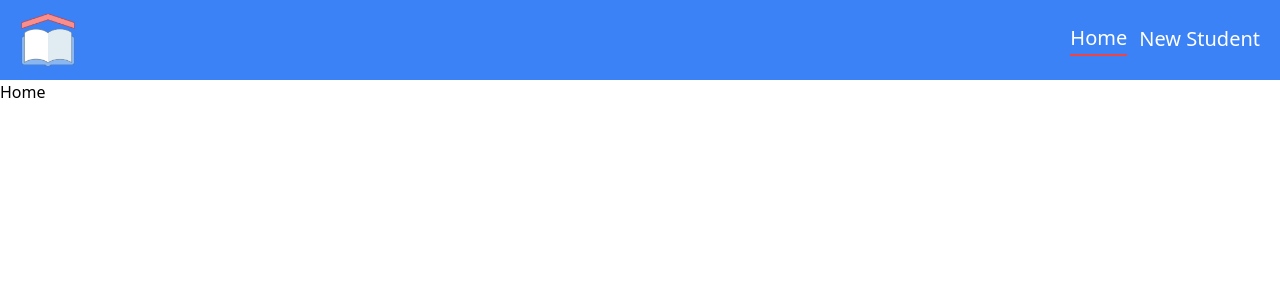
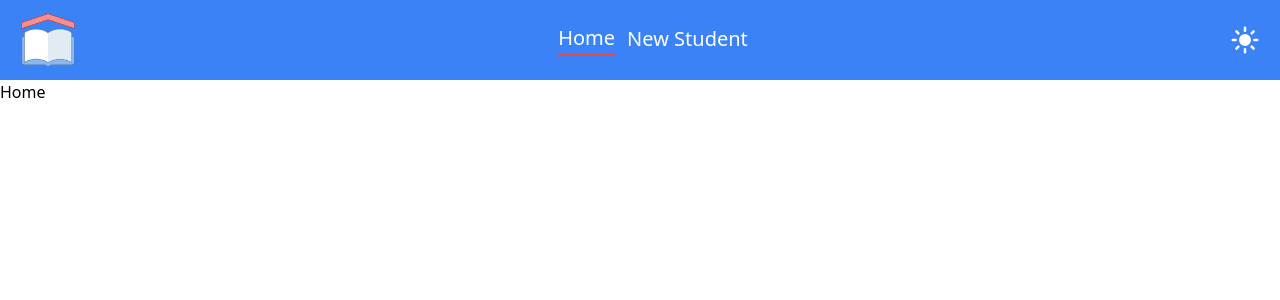
Before and after one commit to Matheus-Pombeiro/high-school-system, a React (Create React App) app: page / in a window 1280 px wide. Shown: the top 300 px of the page. Built offline with nearby package versions, Linux system fonts and the light colour scheme.

Commit message:
feat: ThemeSwitcer reference

```diff
--- a/src/components/Header/index.js
+++ b/src/components/Header/index.js
@@ -1,5 +1,6 @@
 import { NavLink } from "react-router-dom";
 import HeaderLink from "../HeaderLink";
+import ThemeSwitcher from "../ThemeSwitcher";
 
 const Header = () => {
     return (
@@ -21,6 +22,8 @@ const Header = () => {
                     New Student
                 </HeaderLink>
             </nav>
+
+            <ThemeSwitcher />
         </header>
     );
 };
```
